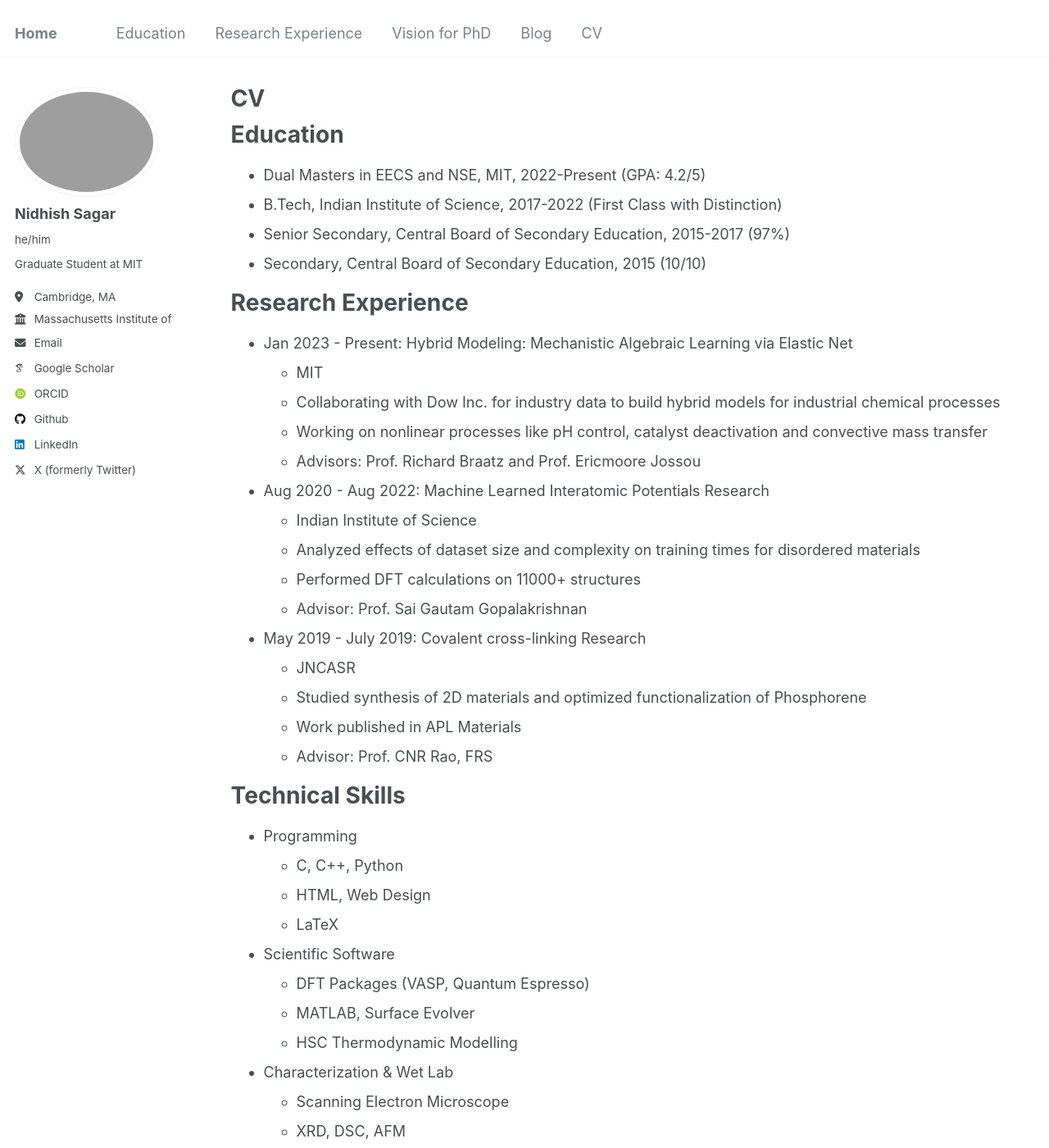
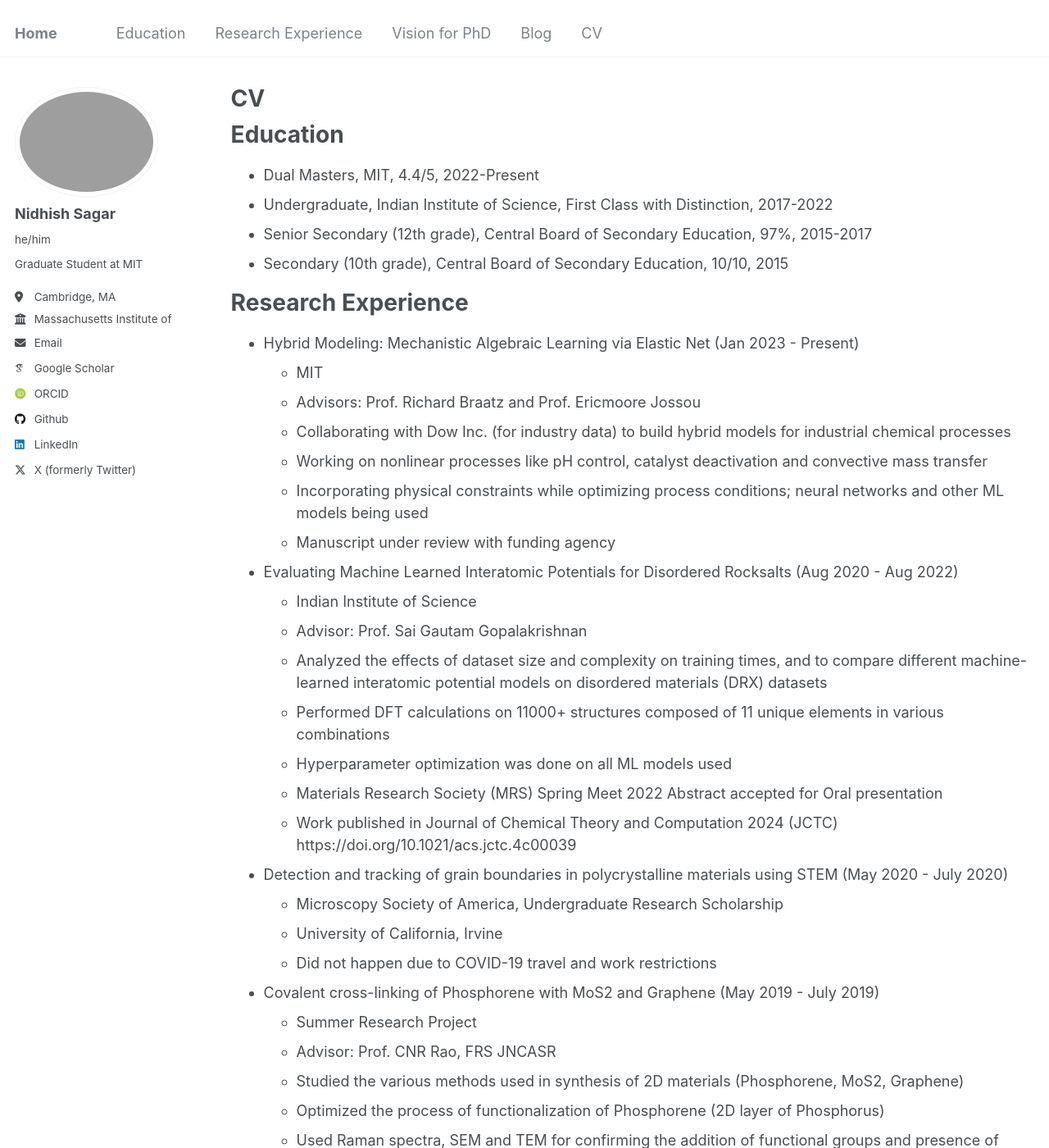
Before and after one commit to sagarnidhish/sagarnidhish.github.io, a Jekyll site: the page built from _pages/cv.md, in a window 1280 px wide and 1400 px high. Shown: the whole window at 82% size. Built offline with Jekyll 4.4.1, drawn with Linux system fonts in a browser that asks for light colours; some web fonts are replaced; some of the changed text lies outside the part shown.

Commit message:
Update cv.md

```diff
--- a/_pages/cv.md
+++ b/_pages/cv.md
@@ -10,64 +10,121 @@
 
 Education
 ======
-* Dual Masters in EECS and NSE, MIT, 2022-Present (GPA: 4.2/5)
-* B.Tech, Indian Institute of Science, 2017-2022 (First Class with Distinction)
-* Senior Secondary, Central Board of Secondary Education, 2015-2017 (97%)
-* Secondary, Central Board of Secondary Education, 2015 (10/10)
+* Dual Masters, MIT, 4.4/5, 2022-Present
+* Undergraduate, Indian Institute of Science, First Class with Distinction, 2017-2022
+* Senior Secondary (12th grade), Central Board of Secondary Education, 97%, 2015-2017
+* Secondary (10th grade), Central Board of Secondary Education, 10/10, 2015
 
 Research Experience
 ======
-* Jan 2023 - Present: Hybrid Modeling: Mechanistic Algebraic Learning via Elastic Net
+* Hybrid Modeling: Mechanistic Algebraic Learning via Elastic Net (Jan 2023 - Present)
   * MIT
-  * Collaborating with Dow Inc. for industry data to build hybrid models for industrial chemical processes
+  * Advisors: Prof. Richard Braatz and Prof. Ericmoore Jossou
+  * Collaborating with Dow Inc. (for industry data) to build hybrid models for industrial chemical processes
   * Working on nonlinear processes like pH control, catalyst deactivation and convective mass transfer
-  * Advisors: Prof. Richard Braatz and Prof. Ericmoore Jossou
+  * Incorporating physical constraints while optimizing process conditions; neural networks and other ML models being used
+  * Manuscript under review with funding agency
 
-* Aug 2020 - Aug 2022: Machine Learned Interatomic Potentials Research
+* Evaluating Machine Learned Interatomic Potentials for Disordered Rocksalts (Aug 2020 - Aug 2022)
   * Indian Institute of Science
-  * Analyzed effects of dataset size and complexity on training times for disordered materials
-  * Performed DFT calculations on 11000+ structures
   * Advisor: Prof. Sai Gautam Gopalakrishnan
+  * Analyzed the effects of dataset size and complexity on training times, and to compare different machine-learned interatomic potential models on disordered materials (DRX) datasets
+  * Performed DFT calculations on 11000+ structures composed of 11 unique elements in various combinations
+  * Hyperparameter optimization was done on all ML models used
+  * Materials Research Society (MRS) Spring Meet 2022 Abstract accepted for Oral presentation
+  * Work published in Journal of Chemical Theory and Computation 2024 (JCTC) https://doi.org/10.1021/acs.jctc.4c00039
 
-* May 2019 - July 2019: Covalent cross-linking Research
-  * JNCASR
-  * Studied synthesis of 2D materials and optimized functionalization of Phosphorene
-  * Work published in APL Materials
-  * Advisor: Prof. CNR Rao, FRS
+* Detection and tracking of grain boundaries in polycrystalline materials using STEM (May 2020 - July 2020)
+  * Microscopy Society of America, Undergraduate Research Scholarship
+  * University of California, Irvine
+  * Did not happen due to COVID-19 travel and work restrictions
+
+* Covalent cross-linking of Phosphorene with MoS2 and Graphene (May 2019 - July 2019)
+  * Summer Research Project
+  * Advisor: Prof. CNR Rao, FRS JNCASR
+  * Studied the various methods used in synthesis of 2D materials (Phosphorene, MoS2, Graphene)
+  * Optimized the process of functionalization of Phosphorene (2D layer of Phosphorus)
+  * Used Raman spectra, SEM and TEM for confirming the addition of functional groups and presence of cross-linking between layers
+  * These composites exhibit hydrogen evolution reaction (HER) activity
+  * Work published in APL Materials (2020); https://doi.org/10.1063/1.5135340
+
+* Effect of porosity in CoCrMo and SS316L Additively Manufactured Superalloys (May 2018 - July 2018)
+  * Industry Internship
+  * Advisor: Dr. Dheepa Srinivasan
+  * Intech Additive Solutions
+  * Analysed various implant materials: Cobalt and Steel based alloys for their osteo-integration characteristics v/s strength
+  * Evaluated ways to improve mechanical properties by changing 3D printing parameters
+  * Key skills learnt and used: Metallography, Microhardness, X-Ray Diffraction, Optical Imaging and Analysis, wet chemistry techniques, small scale mechanical testing
+  * Won Best Poster and Metallography award at the 31st Annual Materials Department Symposium in IISc
 
 Technical Skills
 ======
 * Programming
-  * C, C++, Python
-  * HTML, Web Design
-  * LaTeX
+  * C, C++, Python, HTML, Web Design, LaTeX
+
 * Scientific Software
   * DFT Packages (VASP, Quantum Espresso)
   * MATLAB, Surface Evolver
   * HSC Thermodynamic Modelling
+  * OriginPro, SciDavis
+
 * Characterization & Wet Lab
   * Scanning Electron Microscope
   * XRD, DSC, AFM
   * Raman Spectroscopy
   * UV-Vis Spectroscopy
+  * Mechanical Testing methods
 
 Publications
 ======
-  <ul>{% for post in site.publications reversed %}
-    {% include archive-single-cv.html %}
-  {% endfor %}</ul>
+1. Nidhish Sagar, Elia Arnese Feffin, Richard D. Braatz. "Hybrid Modeling by Integrating Algebraic Learning and Mechanistic Information." Manuscript under preparation, 2024
+2. Nidhish Sagar, Eslam G. Al-Sakkari, Ahmed Ragab. "Multimodal AI framework for predicting candidate high temperature superconductors." Proposal and Poster accepted in NeurIPS 2024
+3. Choyal, Vijay, Nidhish Sagar, and Gopalakrishnan Sai Gautam. "Constructing and evaluating machine-learned interatomic potentials for Li-based disordered rocksalts." Journal of Chemical Theory and Computation (2024).
+4. Rao, C. N. R., K. Pramoda, Aditi Saraswat, Reetendra Singh, Pratap Vishnoi, Nidhish Sagar, and Abdo Hezam. "Superlattices of covalently cross-linked 2D materials for the hydrogen evolution reaction." APL Materials 8, no. 2 (2020)
 
-Awards & Honors
+Key Courses Taken
 ======
-* Winner of MIT AI Hackathon, 2024
-* Manson Benedict Fellowship, MIT 2022-23
-* Microscopy Society of America (MSA) Undergraduate Scholarship Award, 2020
-* Summer Fellowship, JNCASR Bangalore, 2019
-* Best Poster, 31st Annual Students Symposium, IISc 2018
-* KVPY Scholarship, Government of India 2017-22
+* Computer Science & Mathematics
+  * Deep Learning
+  * Engineering Computation and Data Science
+  * Algorithms & Programming
+  * Analysis and Linear Algebra (I,II)
+  * Probability & Statistics
+  * Numerical Methods
+
+* Physics & Electrical Engineering
+  * Mechanics, Oscillations and Waves
+  * Electricity, Magnetism and Optics
+  * Modern Physics
+  * Introduction to Electrical and Electronics Engineering
+  * Micro and Nano Characterization Methods
+  * Microfluidics
+  * Nanoscience and Device Fabrication
+
+* Materials Science
+  * Computational Materials Science
+  * Thermodynamics and Kinetics
+  * Structure of Materials
+  * Mechanical Properties of Materials
+  * Material Synthesis: Quantum Dots to Bulk Crystals
+  * Introduction to Materials Processing & Manufacturing
+  * Mechanical Testing and Failure of Materials
+  * Phase Transformations
+  * Functional Properties of Materials (I,II)
 
 Activities & Service
 ======
+* Convener, Athletics Club, IISc Gymkhana
+* Teaching Assistant (TA), Graduate- Thermodynamics & Kinetics Course (2022)
 * Tutor for MIT ESOL, Teaching English to non-native MIT Service Employees
-* Convener, Athletics Club, IISc Gymkhana
-* Teaching Assistant (TA), Graduate-Thermodynamics & Kinetics Course (2022)
+
+Select Awards & Scholarships
+======
+* Winner of MIT AI Hackathon, Generative AI solutions for day-to-day use cases 2024
+* Manson Benedict Fellowship, MIT 2022-23
+* Microscopy Society of America (MSA), Undergraduate Scholarship Award 2020
+* Summer Fellowship, JNCASR Bangalore (Prof. CNR Rao's Lab) 2019
+* Best Poster, 31st Annual Students Symposium, IISc 2018
+* KVPY Scholarship, for pursuing Science from the Government of India 2017-22
+* National Talent Search Exam (NTSE) Scholar, State Rank 3 2015
+* Selected twice for the Indian Computing Olympiad, in 2013 and 2014
```
